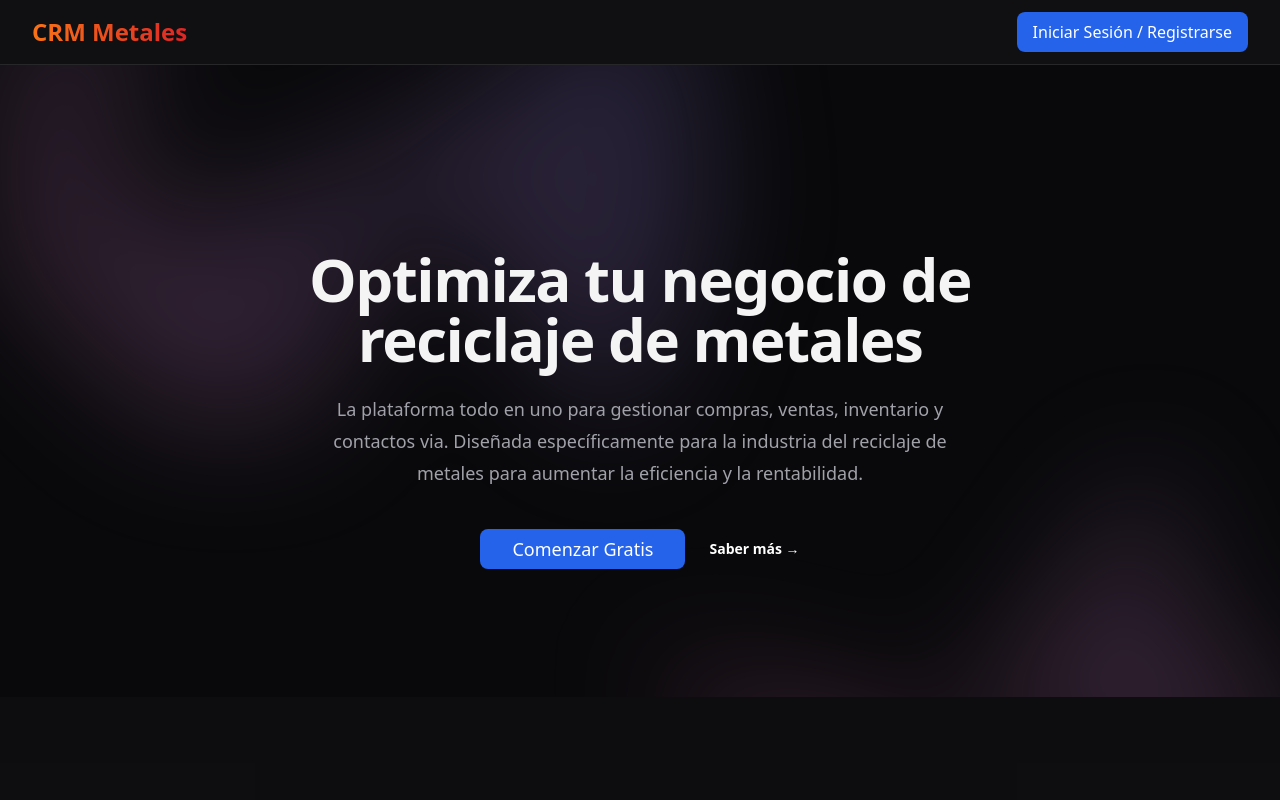
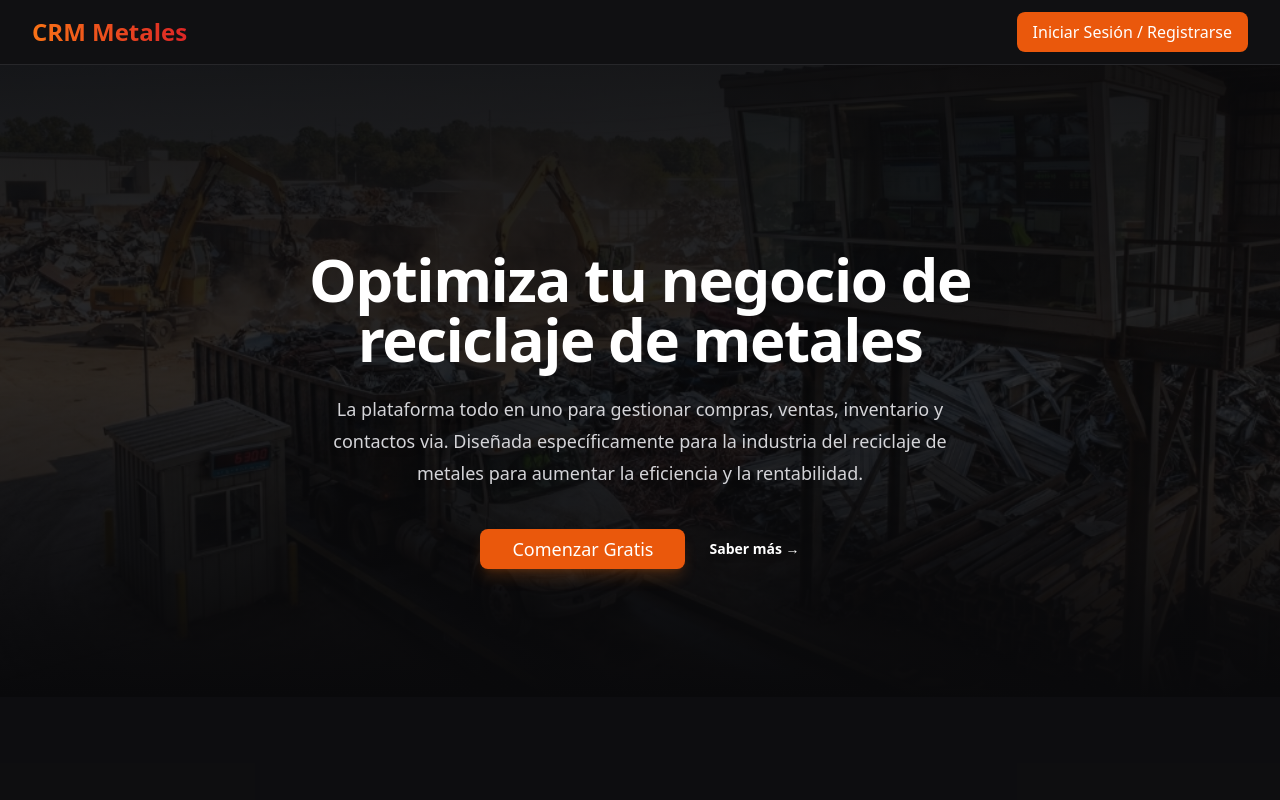
Before and after one commit to polodad/CRM_Metales, a React (Vite) app in the folder frontend/: page / in a window 1280 px wide. Shown: the top 800 px of the page. Built offline with nearby package versions, Linux system fonts and the light colour scheme.

Commit message:
Fix dashboard, routing, auth persistence, and update UI colors

```diff
--- a/frontend/src/App.tsx
+++ b/frontend/src/App.tsx
@@ -19,15 +19,15 @@ function App() {
           <Route path="/" element={<LandingPage />} />
           <Route path="/login" element={<Login />} />
 
-          <Route path="/dashboard" element={<ProtectedRoute />}>
+          <Route element={<ProtectedRoute />}>
             <Route element={<Layout />}>
-              <Route index element={<Dashboard />} />
-              <Route path="reception" element={<Reception />} />
-              <Route path="sales" element={<Sales />} />
-              <Route path="contacts" element={<Contacts />} />
-              <Route path="materials" element={<Materials />} />
-              <Route path="reports" element={<Reports />} />
-              <Route path="admin" element={<div className="p-4">Admin (WIP)</div>} />
+              <Route path="/dashboard" element={<Dashboard />} />
+              <Route path="/reception" element={<Reception />} />
+              <Route path="/sales" element={<Sales />} />
+              <Route path="/contacts" element={<Contacts />} />
+              <Route path="/materials" element={<Materials />} />
+              <Route path="/reports" element={<Reports />} />
+              <Route path="/admin" element={<div className="p-4">Admin (WIP)</div>} />
             </Route>
           </Route>
         </Routes>
--- a/frontend/src/components/Layout.tsx
+++ b/frontend/src/components/Layout.tsx
@@ -5,7 +5,7 @@ import { cn } from '../lib/utils';
 import { useAuth } from '../context/AuthContext';
 
 const NAV_ITEMS = [
-    { label: 'Dashboard', icon: LayoutDashboard, path: '/' },
+    { label: 'Dashboard', icon: LayoutDashboard, path: '/dashboard' },
     { label: 'Recepción', icon: ScaleIcon, path: '/reception' },
     { label: 'Contactos', icon: Users, path: '/contacts' },
     { label: 'Catálogo', icon: Package, path: '/materials' },
--- a/frontend/src/components/ui/Button.tsx
+++ b/frontend/src/components/ui/Button.tsx
@@ -3,7 +3,7 @@ import type { ButtonHTMLAttributes } from 'react';
 import { cn } from '../../lib/utils';
 
 export interface ButtonProps extends ButtonHTMLAttributes<HTMLButtonElement> {
-    variant?: 'primary' | 'secondary' | 'outline' | 'ghost' | 'danger';
+    variant?: 'primary' | 'secondary' | 'outline' | 'ghost' | 'danger' | 'accent';
     size?: 'sm' | 'md' | 'lg' | 'icon';
 }
 
@@ -20,6 +20,7 @@ const Button = forwardRef<HTMLButtonElement, ButtonProps>(
                         'border border-input bg-transparent hover:bg-surface hover:text-text': variant === 'outline',
                         'hover:bg-surface hover:text-text': variant === 'ghost',
                         'bg-red-600 text-white hover:bg-red-700': variant === 'danger',
+                        'bg-orange-600 text-white hover:bg-orange-700': variant === 'accent',
                         'h-9 px-3 text-xs': size === 'sm',
                         'h-10 px-4 py-2': size === 'md',
                         'h-11 px-8': size === 'lg',
--- a/frontend/src/context/AuthContext.tsx
+++ b/frontend/src/context/AuthContext.tsx
@@ -1,4 +1,4 @@
-import { createContext, useContext, useState, useEffect } from 'react';
+import { createContext, useContext, useState } from 'react';
 import type { ReactNode } from 'react';
 
 interface User {
@@ -18,19 +18,13 @@ interface AuthContextType {
 const AuthContext = createContext<AuthContextType | undefined>(undefined);
 
 export function AuthProvider({ children }: { children: ReactNode }) {
-    const [user, setUser] = useState<User | null>(null);
-    const [token, setToken] = useState<string | null>(null);
-
-    useEffect(() => {
-        // Check localStorage on mount
-        const storedToken = localStorage.getItem('token');
+    const [user, setUser] = useState<User | null>(() => {
         const storedUser = localStorage.getItem('user');
-
-        if (storedToken && storedUser) {
-            setToken(storedToken);
-            setUser(JSON.parse(storedUser));
-        }
-    }, []);
+        return storedUser ? JSON.parse(storedUser) : null;
+    });
+    const [token, setToken] = useState<string | null>(() => {
+        return localStorage.getItem('token');
+    });
 
     const login = (newToken: string, newUser: User) => {
         setToken(newToken);
--- a/frontend/src/pages/Dashboard.tsx
+++ b/frontend/src/pages/Dashboard.tsx
@@ -1,3 +1,5 @@
+
+
 
 
 export function Dashboard() {
@@ -26,8 +28,11 @@ export function Dashboard() {
             </div>
 
             <div className="grid grid-cols-1 lg:grid-cols-3 gap-6">
-                <div className="lg:col-span-2 bg-secondary/50 border border-secondary p-6 rounded-2xl h-80 flex items-center justify-center text-gray-500">
-                    Chart Placeholder (Kilos per Material)
+                <div className="lg:col-span-2 bg-zinc-900/50 border border-zinc-800 rounded-2xl overflow-hidden h-80 flex items-center justify-center relative group">
+                    <div className="text-center p-6">
+                        <h3 className="text-xl font-bold text-white mb-2">Vista General del Patio</h3>
+                        <p className="text-zinc-400 text-sm">Próximamente: Monitoreo en tiempo real</p>
+                    </div>
                 </div>
                 <div className="bg-secondary/50 border border-secondary p-6 rounded-2xl h-80 flex items-center justify-center text-gray-500">
                     Recent Activity
--- a/frontend/src/pages/LandingPage.tsx
+++ b/frontend/src/pages/LandingPage.tsx
@@ -1,5 +1,6 @@
 import { useNavigate } from 'react-router-dom';
 import { Button } from '../components/ui/Button';
+import DashboardHero from '../assets/dashboard-hero.jpg';
 
 // Icons
 const CheckIcon = () => (
@@ -41,7 +42,7 @@ export default function LandingPage() {
                             </span>
                         </div>
                         <div>
-                            <Button onClick={() => navigate('/login')} variant="primary">
+                            <Button onClick={() => navigate('/login')} variant="accent">
                                 Iniciar Sesión / Registrarse
                             </Button>
                         </div>
@@ -52,31 +53,33 @@ export default function LandingPage() {
             {/* Hero Section */}
             <main className="flex-grow">
                 <div className="relative isolate overflow-hidden pt-14">
-                    <div className="absolute inset-x-0 -top-40 -z-10 transform-gpu overflow-hidden blur-3xl sm:-top-80">
-                        <div className="relative left-[calc(50%-11rem)] aspect-[1155/678] w-[36.125rem] -translate-x-1/2 rotate-[30deg] bg-gradient-to-tr from-[#ff80b5] to-[#9089fc] opacity-20 sm:left-[calc(50%-30rem)] sm:w-[72.1875rem]" style={{ clipPath: 'polygon(74.1% 44.1%, 100% 61.6%, 97.5% 26.9%, 85.5% 0.1%, 80.7% 2%, 72.5% 32.5%, 60.2% 62.4%, 52.4% 68.1%, 47.5% 58.3%, 45.2% 34.5%, 27.5% 76.7%, 0.1% 64.9%, 17.9% 100%, 27.6% 76.8%, 76.1% 97.7%, 74.1% 44.1%)' }}></div>
+                    {/* Background Image with Overlay */}
+                    <div className="absolute inset-0 -z-20 h-full w-full">
+                        <img
+                            src={DashboardHero}
+                            alt="Scrapyard"
+                            className="h-full w-full object-cover opacity-30"
+                        />
+                        <div className="absolute inset-0 bg-gradient-to-b from-zinc-950/80 via-zinc-950/50 to-zinc-950"></div>
                     </div>
 
-                    <div className="mx-auto max-w-7xl px-6 lg:px-8 py-24 sm:py-32">
+                    <div className="mx-auto max-w-7xl px-6 lg:px-8 py-24 sm:py-32 relative z-10">
                         <div className="mx-auto max-w-2xl text-center">
-                            <h1 className="text-4xl font-bold tracking-tight sm:text-6xl mb-6">
+                            <h1 className="text-4xl font-bold tracking-tight sm:text-6xl mb-6 text-white drop-shadow-2xl">
                                 Optimiza tu negocio de reciclaje de metales
                             </h1>
-                            <p className="text-lg leading-8 text-zinc-400 mb-10">
+                            <p className="text-lg leading-8 text-zinc-300 mb-10 drop-shadow-md">
                                 La plataforma todo en uno para gestionar compras, ventas, inventario y contactos via. Diseñada específicamente para la industria del reciclaje de metales para aumentar la eficiencia y la rentabilidad.
                             </p>
                             <div className="flex items-center justify-center gap-x-6">
-                                <Button onClick={() => navigate('/login')} className="px-8 py-3 text-lg" variant="primary">
+                                <Button onClick={() => navigate('/login')} className="px-8 py-3 text-lg shadow-lg shadow-orange-500/20" variant="accent">
                                     Comenzar Gratis
                                 </Button>
-                                <a href="#features" className="text-sm font-semibold leading-6 text-white hover:text-orange-400 transition">
+                                <a href="#features" className="text-sm font-semibold leading-6 text-white hover:text-orange-400 transition drop-shadow-md">
                                     Saber más <span aria-hidden="true">→</span>
                                 </a>
                             </div>
                         </div>
-                    </div>
-
-                    <div className="absolute inset-x-0 top-[calc(100%-13rem)] -z-10 transform-gpu overflow-hidden blur-3xl sm:top-[calc(100%-30rem)]">
-                        <div className="relative left-[calc(50%+3rem)] aspect-[1155/678] w-[36.125rem] -translate-x-1/2 bg-gradient-to-tr from-[#ff80b5] to-[#9089fc] opacity-20 sm:left-[calc(50%+36rem)] sm:w-[72.1875rem]" style={{ clipPath: 'polygon(74.1% 44.1%, 100% 61.6%, 97.5% 26.9%, 85.5% 0.1%, 80.7% 2%, 72.5% 32.5%, 60.2% 62.4%, 52.4% 68.1%, 47.5% 58.3%, 45.2% 34.5%, 27.5% 76.7%, 0.1% 64.9%, 17.9% 100%, 27.6% 76.8%, 76.1% 97.7%, 74.1% 44.1%)' }}></div>
                     </div>
                 </div>
 
```
Also changed, not shown: frontend/src/assets/dashboard-hero.jpg (added).
